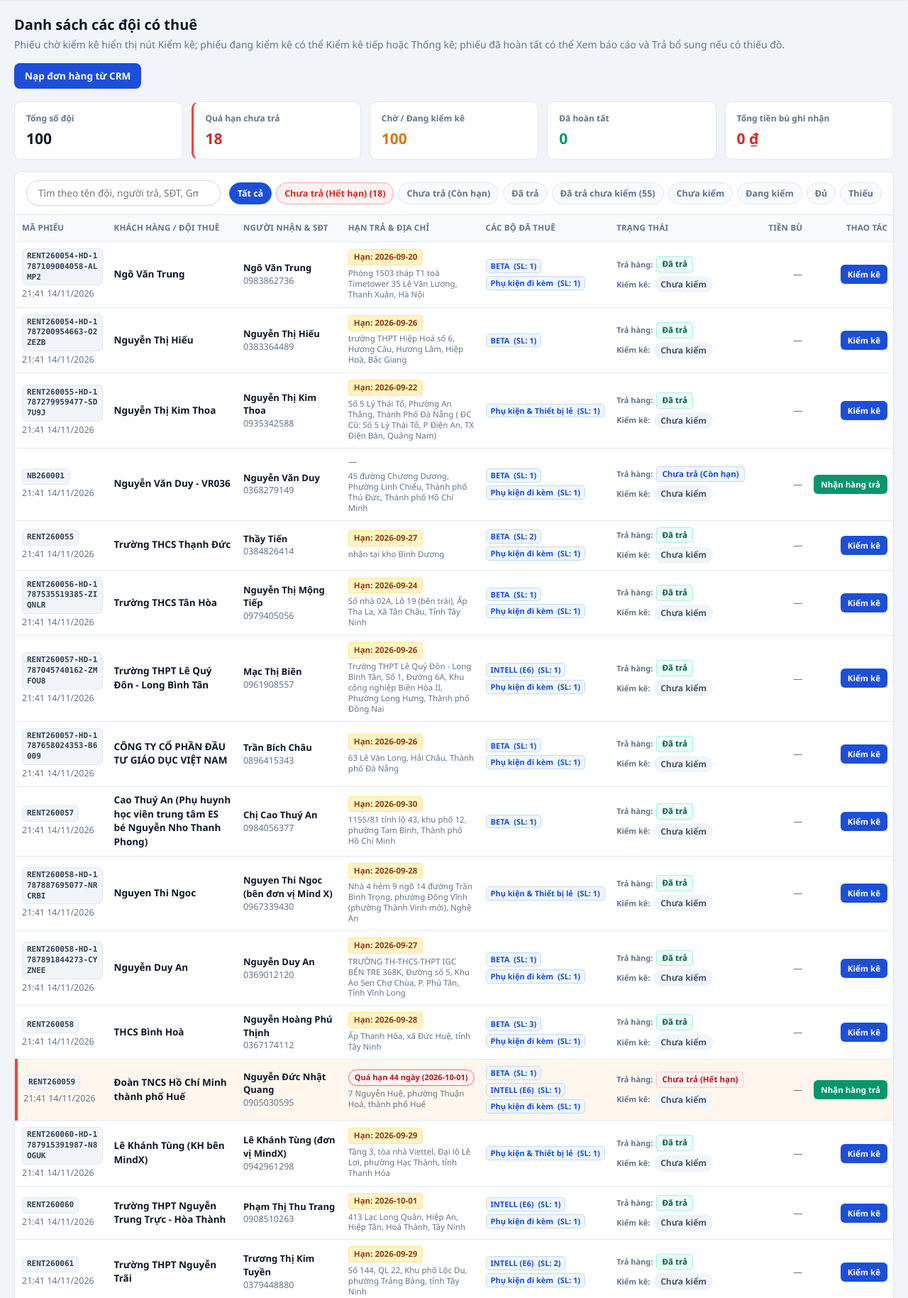
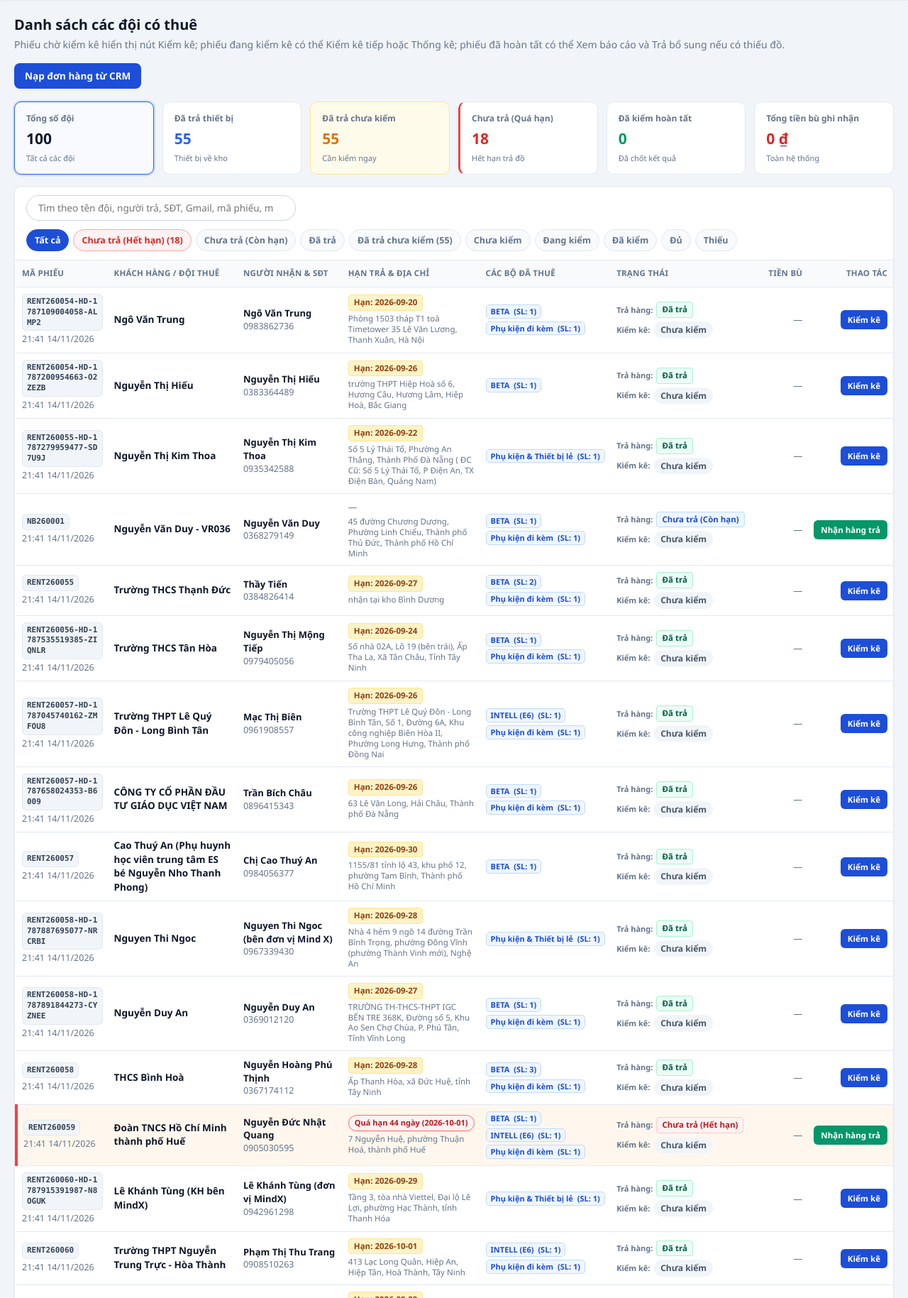
Before and after one commit to VuDuyHoang2703/kiemke, a Flask app: page / in a window 1280 px wide. Shown: the part 60-1889 px from the top of the page at 71% size. Run offline with Flask 3, Linux system fonts and the light colour scheme; data comes from the database, SQL or seed files in the repository; data that the repository does not hold is empty.

Commit message:
Cập nhật

```diff
--- a/static/css/style.css
+++ b/static/css/style.css
@@ -653,6 +653,39 @@ input[type="number"] {
   font-variant-numeric: tabular-nums;
 }
 
+.kpi-sub {
+  font-size: 11px;
+  color: var(--text-muted);
+  font-weight: 500;
+  margin-top: 1px;
+}
+
+.kpi-card.kpi-clickable {
+  cursor: pointer;
+  transition: all 0.16s cubic-bezier(0.4, 0, 0.2, 1);
+}
+
+.kpi-card.kpi-clickable:hover {
+  transform: translateY(-2px);
+  box-shadow: 0 4px 12px rgba(0, 0, 0, 0.06);
+  border-color: #94a3b8;
+}
+
+.kpi-card.kpi-active-filter {
+  border-color: #2563eb !important;
+  box-shadow: 0 0 0 2px rgba(37, 99, 235, 0.18) !important;
+  background: #f8faff !important;
+}
+
+.kpi-card.kpi-highlight-amber {
+  border-color: #fde68a;
+  background: #fffbeb;
+}
+
+.text-blue {
+  color: #2563eb;
+}
+
 /* TOOLBAR & SEARCH */
 .toolbar {
   padding: 12px 16px;
--- a/templates/index.html
+++ b/templates/index.html
@@ -5,7 +5,7 @@
   <meta charset="UTF-8" />
   <meta name="viewport" content="width=device-width, initial-scale=1.0" />
   <title>Hệ Thống Kiểm Kê Linh Kiện Robot Cho Thuê</title>
-  <link rel="stylesheet" href="/static/css/style.css?v=32" />
+  <link rel="stylesheet" href="/static/css/style.css?v=33" />
 </head>
 
 <body>
@@ -165,25 +165,35 @@
       </div>
 
       <div class="kpi-strip" id="teams-kpi-strip">
-        <div class="kpi-card">
+        <div class="kpi-card kpi-clickable" id="kpi-card-total" data-filter="all" title="Bấm để xem tất cả các đội">
           <span class="kpi-label">Tổng số đội</span>
           <strong class="kpi-val" id="kpi-total-teams">0</strong>
+          <span class="kpi-sub" id="kpi-sub-total">Tất cả các đội</span>
         </div>
-        <div class="kpi-card kpi-overdue">
-          <span class="kpi-label">Quá hạn chưa trả</span>
+        <div class="kpi-card kpi-clickable" id="kpi-card-returned" data-filter="returned" title="Bấm để lọc các đơn đã trả thiết bị về kho">
+          <span class="kpi-label">Đã trả thiết bị</span>
+          <strong class="kpi-val text-blue" id="kpi-returned-teams">0</strong>
+          <span class="kpi-sub" id="kpi-sub-returned">Thiết bị về kho</span>
+        </div>
+        <div class="kpi-card kpi-clickable kpi-highlight-amber" id="kpi-card-uninspected" data-filter="returned_uninspected" title="Bấm để lọc các đơn đã trả hàng nhưng chưa kiểm kê">
+          <span class="kpi-label">Đã trả chưa kiểm</span>
+          <strong class="kpi-val text-amber" id="kpi-uninspected-teams">0</strong>
+          <span class="kpi-sub" id="kpi-sub-uninspected">Cần kiểm ngay</span>
+        </div>
+        <div class="kpi-card kpi-clickable kpi-overdue" id="kpi-card-overdue" data-filter="overdue" title="Bấm để lọc các đơn chưa trả hàng đã hết hạn">
+          <span class="kpi-label">Chưa trả (Quá hạn)</span>
           <strong class="kpi-val text-red" id="kpi-overdue-teams">0</strong>
+          <span class="kpi-sub" id="kpi-sub-overdue">Hết hạn trả đồ</span>
         </div>
-        <div class="kpi-card">
-          <span class="kpi-label">Chờ / Đang kiểm kê</span>
-          <strong class="kpi-val text-amber" id="kpi-active-teams">0</strong>
+        <div class="kpi-card kpi-clickable" id="kpi-card-completed" data-filter="completed" title="Bấm để lọc các đơn đã kiểm kê hoàn tất">
+          <span class="kpi-label">Đã kiểm hoàn tất</span>
+          <strong class="kpi-val text-green" id="kpi-done-teams">0</strong>
+          <span class="kpi-sub" id="kpi-sub-done">Đã chốt kết quả</span>
         </div>
-        <div class="kpi-card">
-          <span class="kpi-label">Đã hoàn tất</span>
-          <strong class="kpi-val text-green" id="kpi-done-teams">0</strong>
-        </div>
-        <div class="kpi-card">
+        <div class="kpi-card kpi-clickable" id="kpi-card-comp" data-filter="has_shortage" title="Bấm để lọc các đơn phát hiện thiếu linh kiện">
           <span class="kpi-label">Tổng tiền bù ghi nhận</span>
           <strong class="kpi-val text-red" id="kpi-all-comp">0 ₫</strong>
+          <span class="kpi-sub" id="kpi-sub-comp">Tiền bù thiếu</span>
         </div>
       </div>
 
@@ -203,6 +213,7 @@
                 id="kpi-filter-returned-uninspected">0</span>)</button>
             <button class="pill-btn" data-filter="pending">Chưa kiểm</button>
             <button class="pill-btn" data-filter="inspecting">Đang kiểm</button>
+            <button class="pill-btn" data-filter="completed">Đã kiểm</button>
             <button class="pill-btn" data-filter="sufficient">Đủ</button>
             <button class="pill-btn" data-filter="has_shortage">Thiếu</button>
           </div>
@@ -1273,7 +1284,7 @@
   <!-- TOAST -->
   <div class="toast-container" id="toast-container"></div>
 
-  <script src="/static/js/app.js?v=32"></script>
+  <script src="/static/js/app.js?v=33"></script>
 </body>
 
 </html>
```
Also changed, not shown: static/js/app.js.
